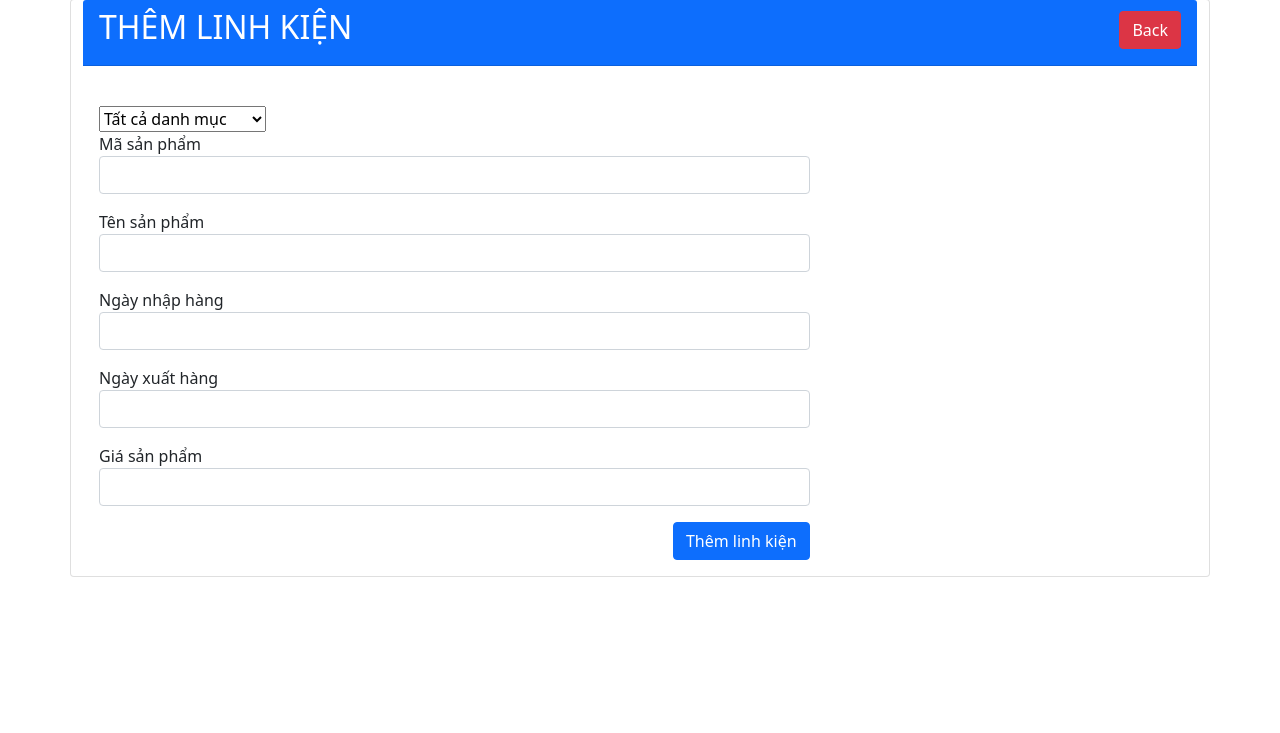
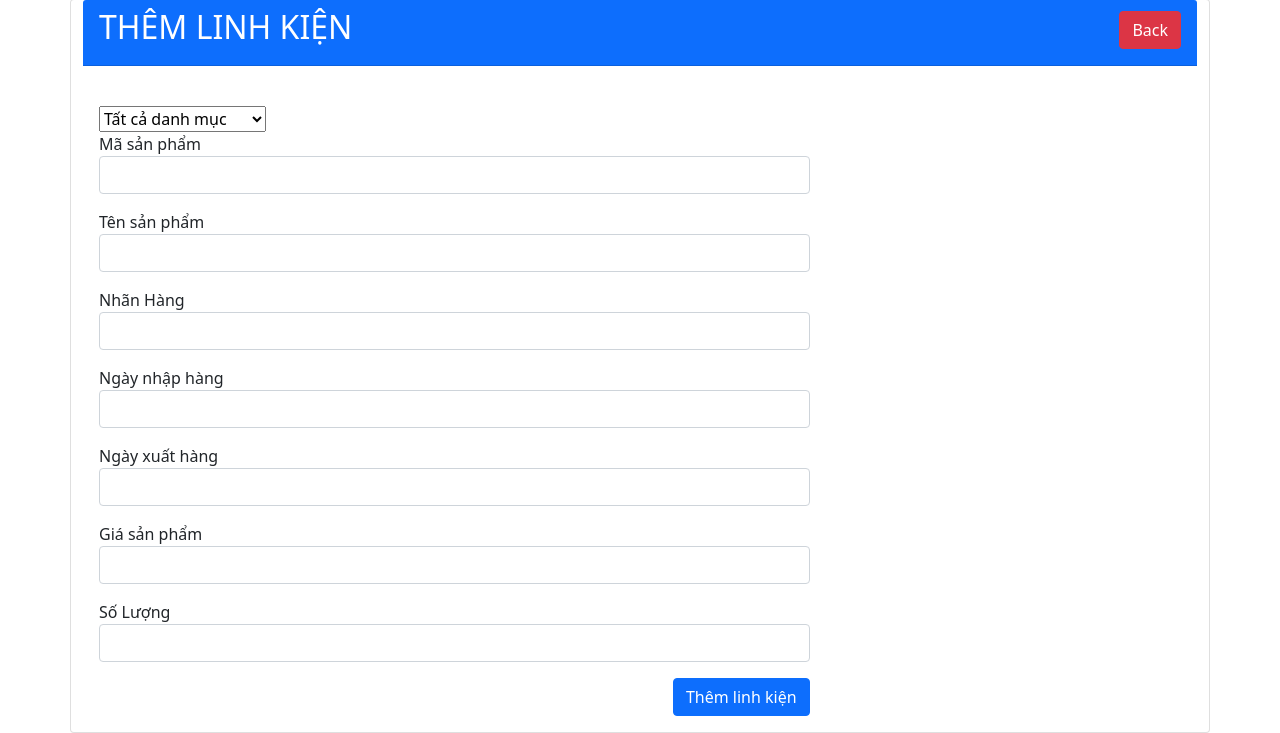
Before and after one commit to thanhkhiet2008/QuaLyLinhKien, a PHP site: page /themLK-form.php in a window 1280 px wide. Shown: the part 85-818 px from the top of the page. Before the commit the page ends 662 px from the top, so only its background shows below. Run offline with PHP 8.4, Linux system fonts and the light colour scheme.

Commit message:
Update themLK-form.php

```diff
--- a/qliLinhKien/themLK-form.php
+++ b/qliLinhKien/themLK-form.php
@@ -59,6 +59,10 @@
                                 <input type="text" name="TenSP" class="form-control">
                             </div>
                             <div class="mb-3">
+                                <label>Nhãn Hàng</label>
+                                <input type="text" name="NhanHang" class="form-control">
+                            </div>
+                            <div class="mb-3">
                                 <label>Ngày nhập hàng </label>
                                 <input type="text" name="NgayNhap" class="form-control">
                             </div>
@@ -69,6 +73,10 @@
                             <div class="mb-3">
                                 <label>Giá sản phẩm</label>
                                 <input type="text" name="GiaSP" class="form-control">
+                            </div>
+                            <div class="mb-3">
+                                <label>Số Lượng</label>
+                                <input type="text" name="SoLuong" class="form-control">
                             </div>
 
 
```
